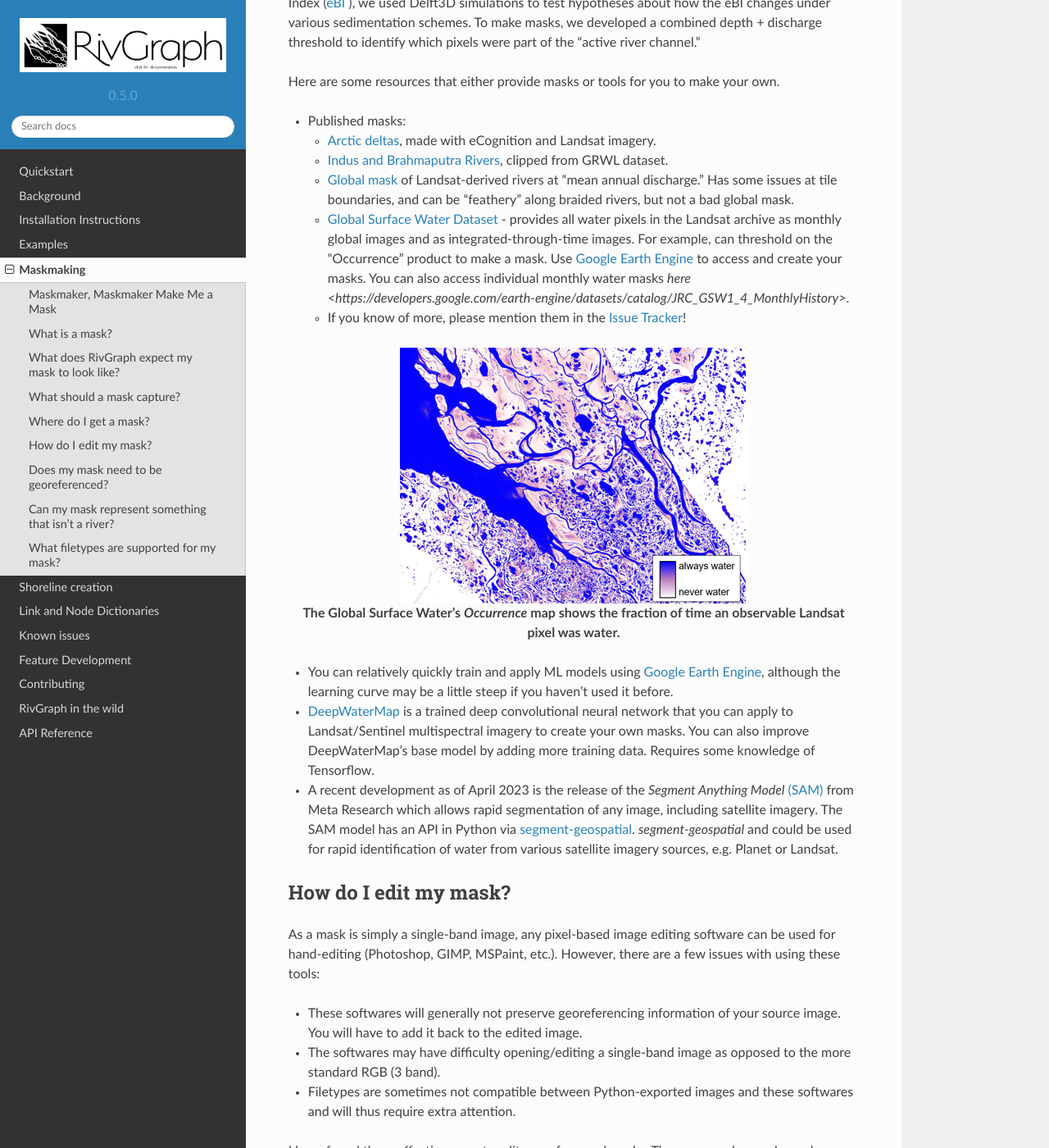
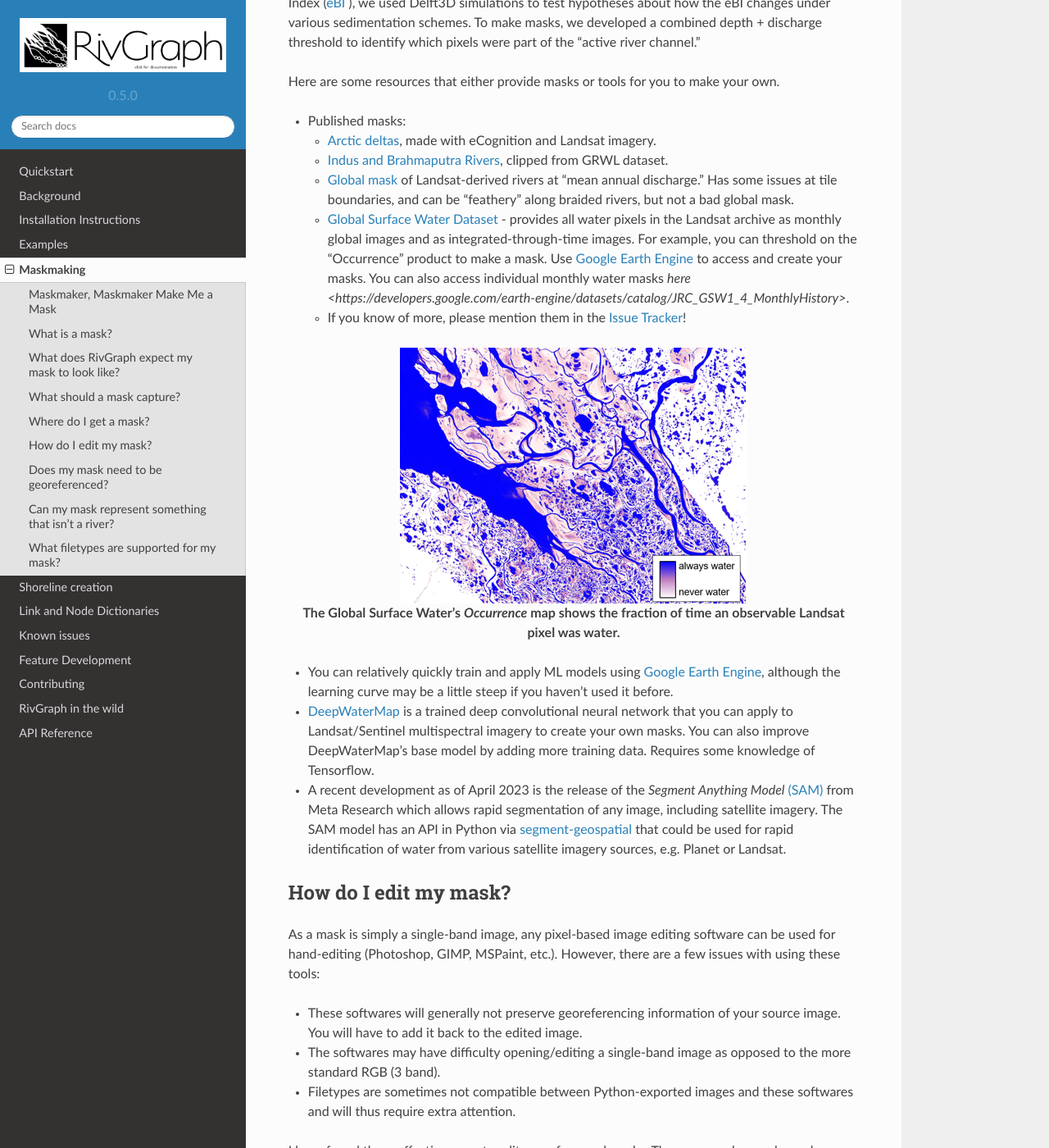
Before and after one commit to VeinsOfTheEarth/RivGraph, a Sphinx documentation site: the page built from docs/source/maskmaking/index.rst, in a window 1280 px wide and 1400 px high, scrolled down 3213 px. Shown: the whole window at 82% size. Built offline with Sphinx 7.4.7 and the Read the Docs theme 2.0.0, drawn with Linux system fonts in a browser that asks for light colours.

Commit message:
Fixed in response to Jay's comments

```diff
--- a/docs/source/maskmaking/index.rst
+++ b/docs/source/maskmaking/index.rst
@@ -106,7 +106,7 @@ Here are some resources that either provide masks or tools for you to make your
   - `Arctic deltas <https://data.ess-dive.lbl.gov/view/doi:10.15485/1505624>`_, made with eCognition and Landsat imagery.
   - `Indus and Brahmaputra Rivers <https://esurf.copernicus.org/articles/8/87/2020/#section6>`_, clipped from GRWL dataset.
   - `Global mask <https://zenodo.org/record/1297434>`_ of Landsat-derived rivers at "mean annual discharge." Has some issues at tile boundaries, and can be "feathery" along braided rivers, but not a bad global mask.
-  - `Global Surface Water Dataset <https://global-surface-water.appspot.com/>`_ - provides all water pixels in the Landsat archive as monthly global images and as integrated-through-time images. For example, can threshold on the "Occurrence" product to make a mask. Use `Google Earth Engine <https://developers.google.com/earth-engine/datasets/catalog/JRC_GSW1_4_GlobalSurfaceWater>`_ to access and create your masks. You can also access individual monthly water masks `here <https://developers.google.com/earth-engine/datasets/catalog/JRC_GSW1_4_MonthlyHistory>`.
+  - `Global Surface Water Dataset <https://global-surface-water.appspot.com/>`_ - provides all water pixels in the Landsat archive as monthly global images and as integrated-through-time images. For example, you can threshold on the "Occurrence" product to make a mask. Use `Google Earth Engine <https://developers.google.com/earth-engine/datasets/catalog/JRC_GSW1_4_GlobalSurfaceWater>`_ to access and create your masks. You can also access individual monthly water masks `here <https://developers.google.com/earth-engine/datasets/catalog/JRC_GSW1_4_MonthlyHistory>`.
   - If you know of more, please mention them in the `Issue Tracker <https://github.com/VeinsOfTheEarth/RivGraph/issues>`_!
 
 .. image:: ../../images/jrc_mackenzie.PNG
@@ -120,7 +120,7 @@ Here are some resources that either provide masks or tools for you to make your
 
 - `DeepWaterMap  <https://github.com/isikdogan/deepwatermap>`_ is a trained deep convolutional neural network that you can apply to Landsat/Sentinel multispectral imagery to create your own masks. You can also improve DeepWaterMap's base model by adding more training data. Requires some knowledge of Tensorflow.
 
-- A recent development as of April 2023 is the release of the *Segment Anything Model* `(SAM) <https://segment-anything.com/>`_ from Meta Research which allows rapid segmentation of any image, including satellite imagery. The SAM model has an API in Python via `segment-geospatial <https://github.com/opengeos/segment-geospatial>`_. *segment-geospatial* and could be used for rapid identification of water from various satellite imagery sources, e.g. Planet or Landsat.
+- A recent development as of April 2023 is the release of the *Segment Anything Model* `(SAM) <https://segment-anything.com/>`_ from Meta Research which allows rapid segmentation of any image, including satellite imagery. The SAM model has an API in Python via `segment-geospatial <https://github.com/opengeos/segment-geospatial>`_ that could be used for rapid identification of water from various satellite imagery sources, e.g. Planet or Landsat.
 
 
 
```
